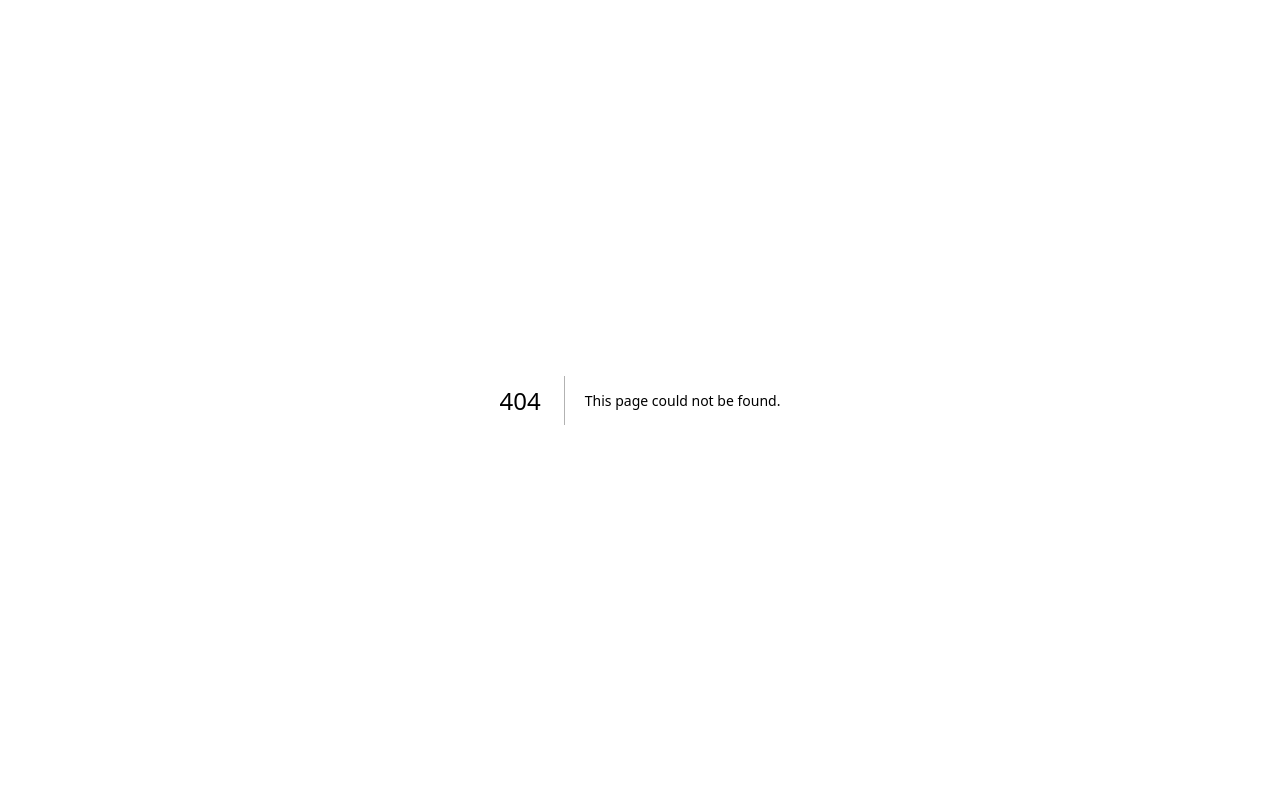
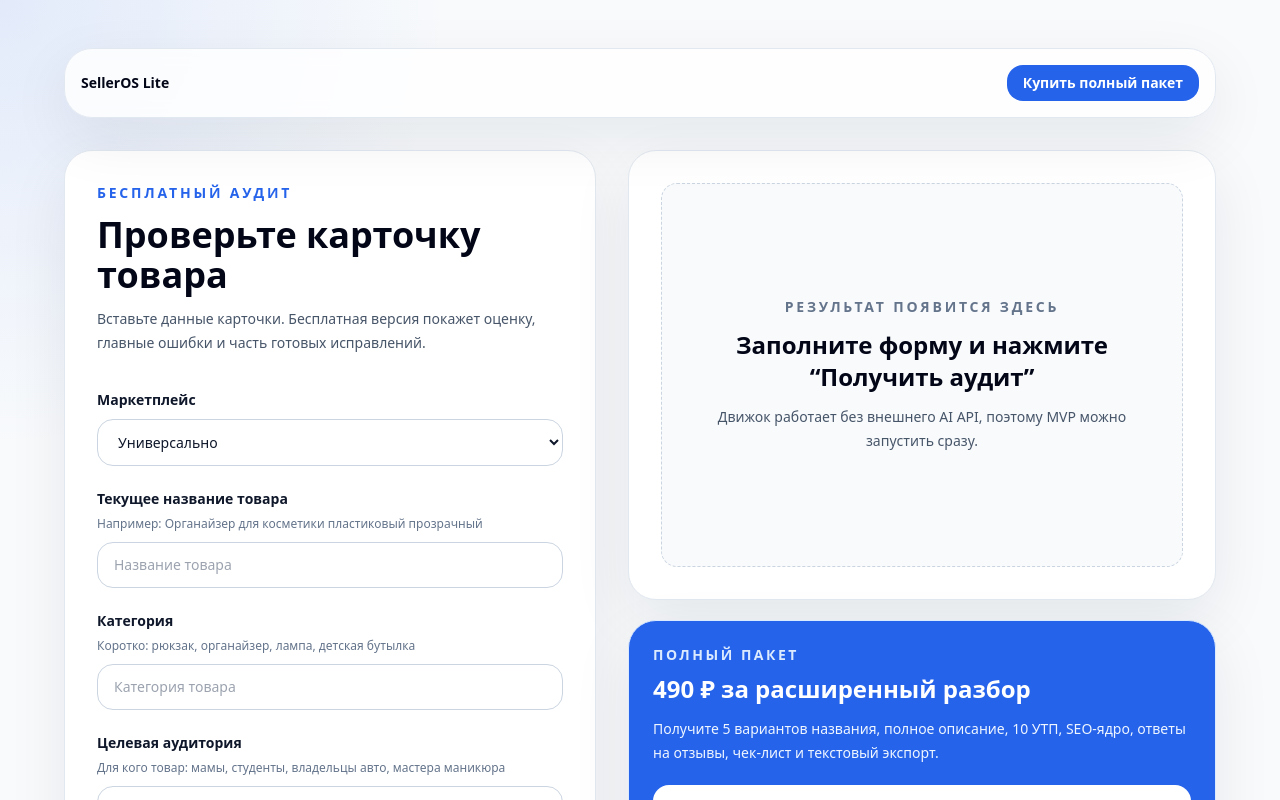
Before and after one commit to TerraTectra/AutoMoney, a Next.js app: page /generator in a window 1280 px wide. Before the commit this address had no page. Shown: the top 800 px of the page. Built offline with nearby package versions, Linux system fonts and the light colour scheme.

Commit message:
Add audit generator page

```diff
--- /dev/null
+++ b/app/generator/page.tsx
@@ -0,0 +1,26 @@
+import Link from 'next/link';
+import AuditGenerator from '@/components/AuditGenerator';
+
+export const metadata = {
+  title: 'Бесплатный аудит карточки товара — SellerOS Lite',
+  description:
+    'Проверьте карточку товара для Ozon, Wildberries и Яндекс Маркета. Получите оценку, ошибки, SEO-ключи и готовые улучшения.'
+};
+
+export default function GeneratorPage() {
+  return (
+    <main className="min-h-screen px-6 py-8 sm:py-12">
+      <div className="mx-auto max-w-6xl">
+        <nav className="mb-8 flex items-center justify-between rounded-3xl border border-slate-200 bg-white/80 p-4 shadow-soft backdrop-blur">
+          <Link href="/" className="text-sm font-black text-slate-950">
+            SellerOS Lite
+          </Link>
+          <Link href="/pay" className="rounded-2xl bg-blue-600 px-4 py-2 text-sm font-bold text-white transition hover:bg-blue-700">
+            Купить полный пакет
+          </Link>
+        </nav>
+        <AuditGenerator />
+      </div>
+    </main>
+  );
+}
```
